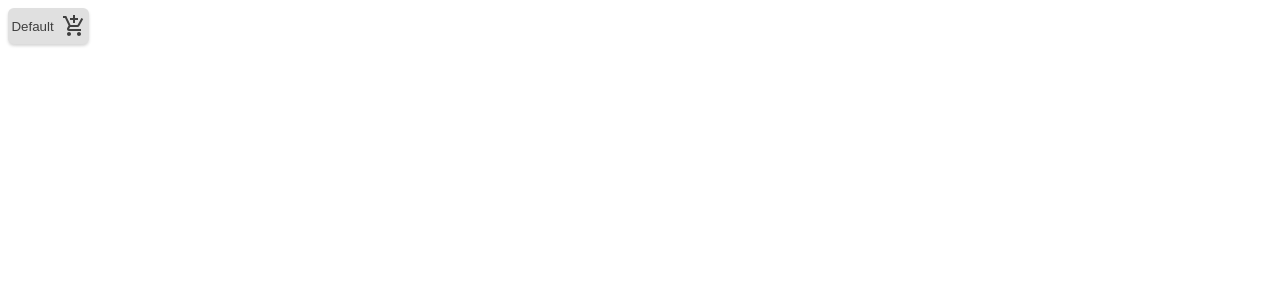
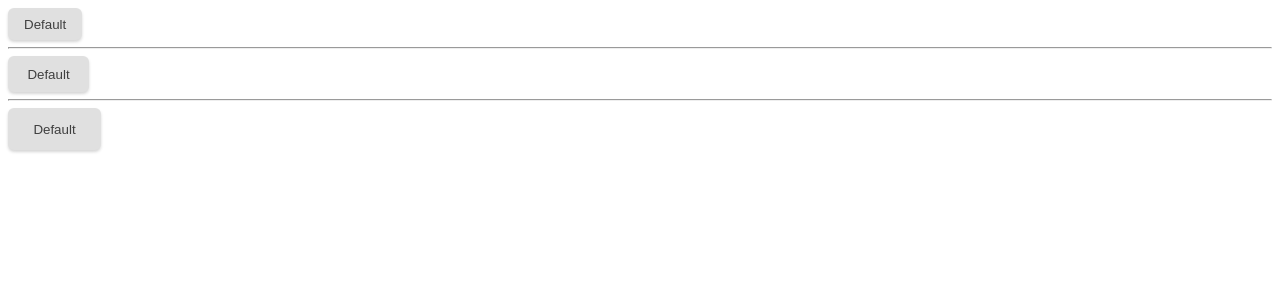
Before and after one commit to BailiMohamedAli/buttons_layout_chl, a React (Create React App) app: page / in a window 1280 px wide. Shown: the top 300 px of the page. Built offline with nearby package versions, Linux system fonts and the light colour scheme.

Commit message:
button sizing css done

```diff
--- a/src/App.js
+++ b/src/App.js
@@ -5,23 +5,11 @@ function App() {
 
   return (
     <div>
-      <Button endIcon="AddShoppingCart"/>
-      {/* <hr/>
-      <Button color="primary"/>
-      <hr/>
-      <Button color="primary" disableShadow/>
-      <hr/>
-      <Button color="secondary"/>
-      <hr/>
-      <Button color="danger"/>
-      <hr/>
-      <Button variant="outline"/>
-      <hr/>
-      <Button variant="text"/>
-      <hr/>
-      <Button color="danger" disabled={true} />
-      <hr/>
-      <Button variant="text" color="danger" disabled /> */}
+      <Button size="sm" />
+      <hr />
+      <Button size="md" />
+      <hr />
+      <Button size="lg" />
     </div>
   );
 }
--- a/src/components/buttonCss/Button.jsx
+++ b/src/components/buttonCss/Button.jsx
@@ -9,7 +9,8 @@ const Button = ({
     variant= "",
     disabled = false,
     startIcon,
-    endIcon
+    endIcon,
+    size = "md"
 }) => {
   return (
     <div>
@@ -21,6 +22,7 @@ const Button = ({
         ${!disableShadow ? "" : "shadow__off"}
         ${variant === "text" ? `outline ${variant}`: variant}
         ${disabled && !variant ? "disable" : disabled && variant ? "disable__text":""}
+        ${size}
         `}>
           {startIcon === "AddShoppingCart" ? <AddShoppingCart className="iconstart__margin" />
           : startIcon === "Adb" ? <Adb className="iconstart__margin" />
--- a/src/components/buttonCss/buttonStyle.css
+++ b/src/components/buttonCss/buttonStyle.css
@@ -1,8 +1,10 @@
 @import url('./buttonVars.css');
 
 .btn{
-    width: var(--base-width);
-    height: var(--base-height);
+    min-width: var(--base-width);
+    min-height: var(--base-height);
+    max-width: calc(var(--base-width) + 59px);
+    max-height: calc(var(--base-height) + 6px);
     border-radius: var(--base-radius);
     border: none;
     cursor: pointer;
@@ -10,6 +12,7 @@
     display: flex;
     justify-content: center;
     align-items: center;
+    padding: 8px 16px;
 }
 
 .btn:hover{
@@ -111,3 +114,32 @@
     text-align: start;
     align-items: center;
 }
+
+/* Icons option */
+
+.iconstart__margin{
+    margin-right: 8px;
+}
+
+.iconend__margin{
+    margin-left: 8px;
+}
+
+/* Size option */
+
+.sm{
+    min-width: 73px;
+    min-height: 32px;
+    max-width: calc(73px + 10px);
+    max-height: calc(32px + 4px);
+}
+
+.md{
+    min-width: var(--base-width);
+    min-height: var(--base-height);
+}
+
+.lg{
+    width: calc(var(--base-width) + 12px);
+    height: calc(var(--base-height) + 11px);
+}
--- a/src/components/buttonCss/buttonVars.css
+++ b/src/components/buttonCss/buttonVars.css
@@ -4,11 +4,3 @@
     --base-margin: 16px 8px;
     --base-radius: 6px;
 }
-
-.iconstart__margin{
-    margin-right: 8px;
-}
-
-.iconend__margin{
-    margin-left: 8px;
-}
```
